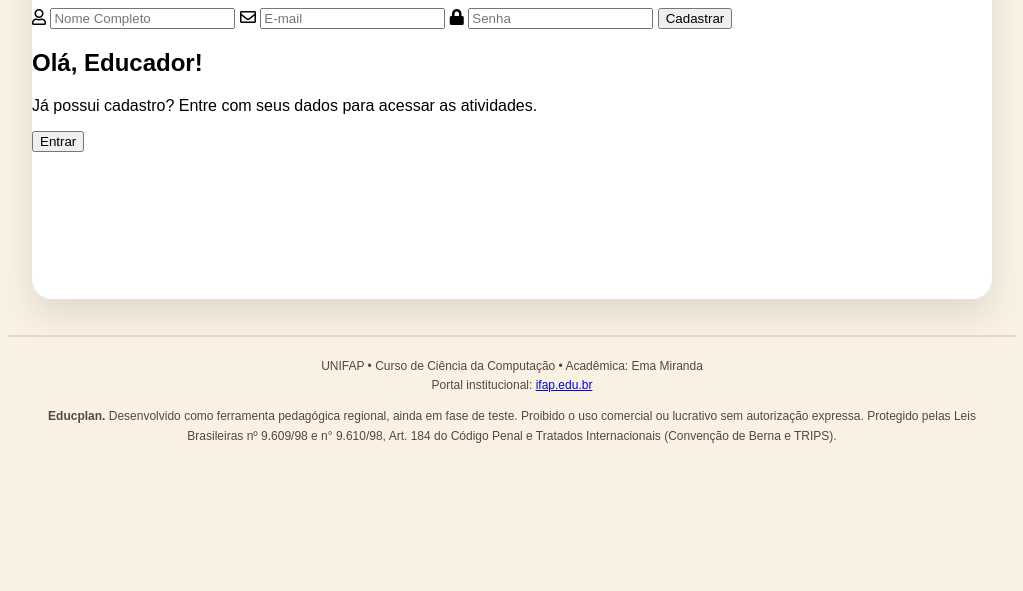
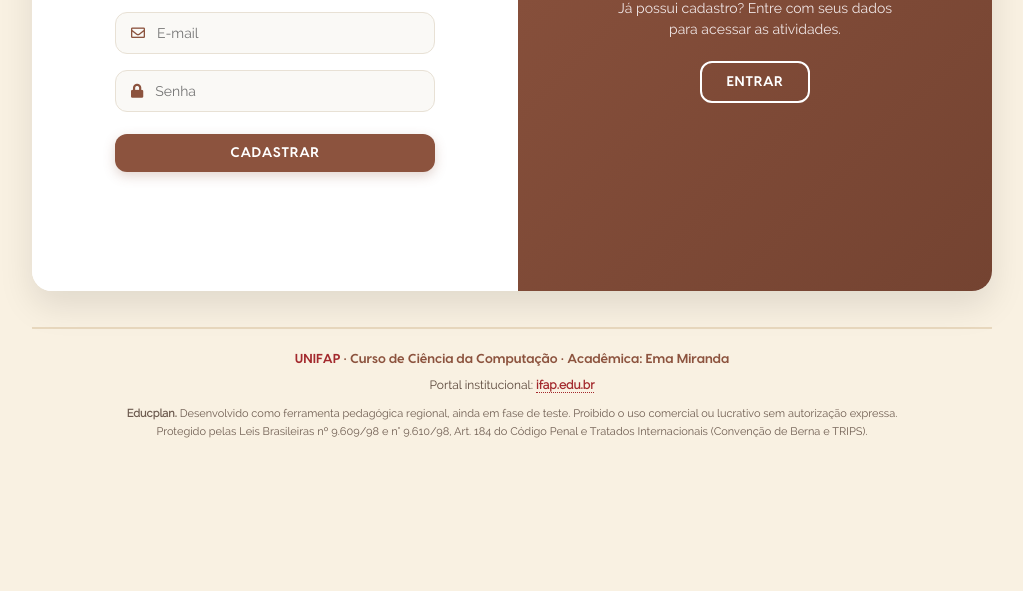
Before and after one commit to EmaMira/ATIVIDADESPLANEDUC, a plain HTML site: page index.html in a window 1280 px wide. Shown: the part 281-872 px from the top of the page, without its empty margins (128-1151 px from the left). After the commit the page ends 800 px from the top, so only its background shows below. Drawn offline with Linux system fonts and the light colour scheme; a script that the page names is missing.

Commit message:
Add custom font styles and layout for the site

```diff
--- a/css/style.css
+++ b/css/style.css
@@ -1,13 +1,50 @@
+/* Importação das fontes locais do Planeduc */
+@font-face {
+    font-family: 'IntroScriptDemo';
+    src: url('../fonts/IntroScriptDemo-Medium.otf') format('opentype');
+    font-weight: normal;
+    font-style: normal;
+}
+
+@font-face {
+    font-family: 'Raleway';
+    src: url('../fonts/Raleway-Regular.ttf') format('truetype');
+    font-weight: normal;
+    font-style: normal;
+}
+
+@font-face {
+    font-family: 'Visby';
+    src: url('../fonts/VisbyBold.otf') format('opentype');
+    font-weight: bold;
+    font-style: normal;
+}
+
+@font-face {
+    font-family: 'Visby';
+    src: url('../fonts/VisbyMedium.otf') format('opentype');
+    font-weight: 500;
+    font-style: normal;
+}
+
+* {
+    margin: 0;
+    padding: 0;
+    box-sizing: border-box;
+}
+
 body {
     font-family: 'Raleway', sans-serif;
     background-color: #F9F1E2;
     min-height: 100vh;
+    width: 100%;
     display: flex;
     flex-direction: column;
     align-items: center;
     padding: 32px 20px 24px;
 }
 
+/* Container Principal do Painel Duplo */
 .container {
     background-color: #ffffff;
     width: 100%;
@@ -23,6 +60,155 @@ body {
     flex-shrink: 0;
 }
 
+.content {
+    width: 100%;
+    min-height: 540px;
+    display: flex;
+    justify-content: space-between;
+}
+
+/* Colunas (Formulário e Lateral) */
+.first-column {
+    flex: 1;
+    background: linear-gradient(135deg, #8c533e, #744331);
+    display: flex;
+    flex-direction: column;
+    align-items: center;
+    justify-content: center;
+    text-align: center;
+    color: #fff;
+    padding: 36px 30px;
+}
+
+.second-column {
+    flex: 1;
+    display: flex;
+    flex-direction: column;
+    align-items: center;
+    justify-content: center;
+    padding: 40px 36px;
+    background-color: #ffffff;
+}
+
+/* Tipografia */
+.title {
+    font-family: 'Visby', sans-serif;
+    font-size: 28px;
+    font-weight: bold;
+    text-transform: uppercase;
+    letter-spacing: 1px;
+}
+
+.title-primary {
+    color: #ffffff;
+    font-family: 'IntroScriptDemo', cursive;
+    font-size: 44px;
+    text-transform: none;
+    margin-bottom: 10px;
+    line-height: 1.1;
+}
+
+.title-second {
+    color: #A3292D;
+    margin-bottom: 10px;
+}
+
+.description {
+    font-size: 14px;
+    font-weight: 400;
+    line-height: 1.55;
+    color: #f0e6e6;
+    max-width: 300px;
+}
+
+.description-second {
+    color: #666666;
+    margin-bottom: 18px;
+    text-align: center;
+}
+
+/* Formulários e Inputs */
+.form {
+    display: flex;
+    flex-direction: column;
+    width: 100%;
+    max-width: 320px;
+}
+
+.label-input {
+    background-color: #faf9f6;
+    border: 1px solid #e8e1d5;
+    border-radius: 12px;
+    display: flex;
+    align-items: center;
+    margin: 8px 0;
+    padding: 0 15px;
+    transition: all 0.25s ease;
+}
+
+.label-input:focus-within {
+    border-color: #8c533e;
+    background-color: #ffffff;
+    box-shadow: 0 0 0 3px rgba(140, 83, 62, 0.12);
+}
+
+.icon-modify {
+    color: #8c533e;
+    margin-right: 12px;
+    font-size: 14px;
+}
+
+.label-input input {
+    width: 100%;
+    border: none;
+    outline: none;
+    background: transparent;
+    padding: 12px 0;
+    font-family: 'Raleway', sans-serif;
+    font-size: 14px;
+    color: #333333;
+}
+
+/* Botões */
+.btn {
+    border-radius: 12px;
+    border: none;
+    font-family: 'Visby', sans-serif;
+    font-size: 14px;
+    font-weight: bold;
+    cursor: pointer;
+    padding: 12px 25px;
+    text-transform: uppercase;
+    letter-spacing: 0.5px;
+    transition: all 0.25s ease;
+    margin-top: 14px;
+}
+
+.btn-primary {
+    background-color: transparent;
+    border: 2px solid #ffffff;
+    color: #ffffff;
+    margin-top: 20px;
+}
+
+.btn-primary:hover {
+    background-color: #ffffff;
+    color: #8c533e;
+    transform: translateY(-2px);
+}
+
+.btn-second {
+    background-color: #8c533e;
+    color: #ffffff;
+    box-shadow: 0 4px 12px rgba(140, 83, 62, 0.25);
+}
+
+.btn-second:hover {
+    background-color: #744331;
+    transform: translateY(-2px);
+}
+
+/* Rodapé Institucional */
 .site-footer {
     width: 100%;
     max-width: 960px;
@@ -35,3 +221,56 @@ body {
     font-size: 12px;
     line-height: 1.6;
 }
+
+.footer-academic {
+    font-family: 'Visby', sans-serif;
+    font-weight: bold;
+    color: #8c533e;
+    font-size: 13px;
+    margin-bottom: 6px;
+}
+
+.footer-academic span {
+    color: #A3292D;
+}
+
+.footer-portal {
+    margin-bottom: 10px;
+    font-size: 12px;
+}
+
+.footer-portal a {
+    color: #A3292D;
+    font-weight: bold;
+    text-decoration: none;
+    border-bottom: 1px dotted #A3292D;
+    transition: opacity 0.2s;
+}
+
+.footer-portal a:hover {
+    opacity: 0.8;
+}
+
+.footer-legal {
+    max-width: 820px;
+    margin: 0 auto;
+    font-size: 11px;
+    color: #6e5c50;
+}
+
+@media (max-width: 768px) {
+    .container,
+    .content {
+        min-height: auto;
+    }
+
+    .content {
+        flex-direction: column;
+    }
+
+    .first-column,
+    .second-column {
+        width: 100%;
+        padding: 30px 20px;
+    }
+}
```
